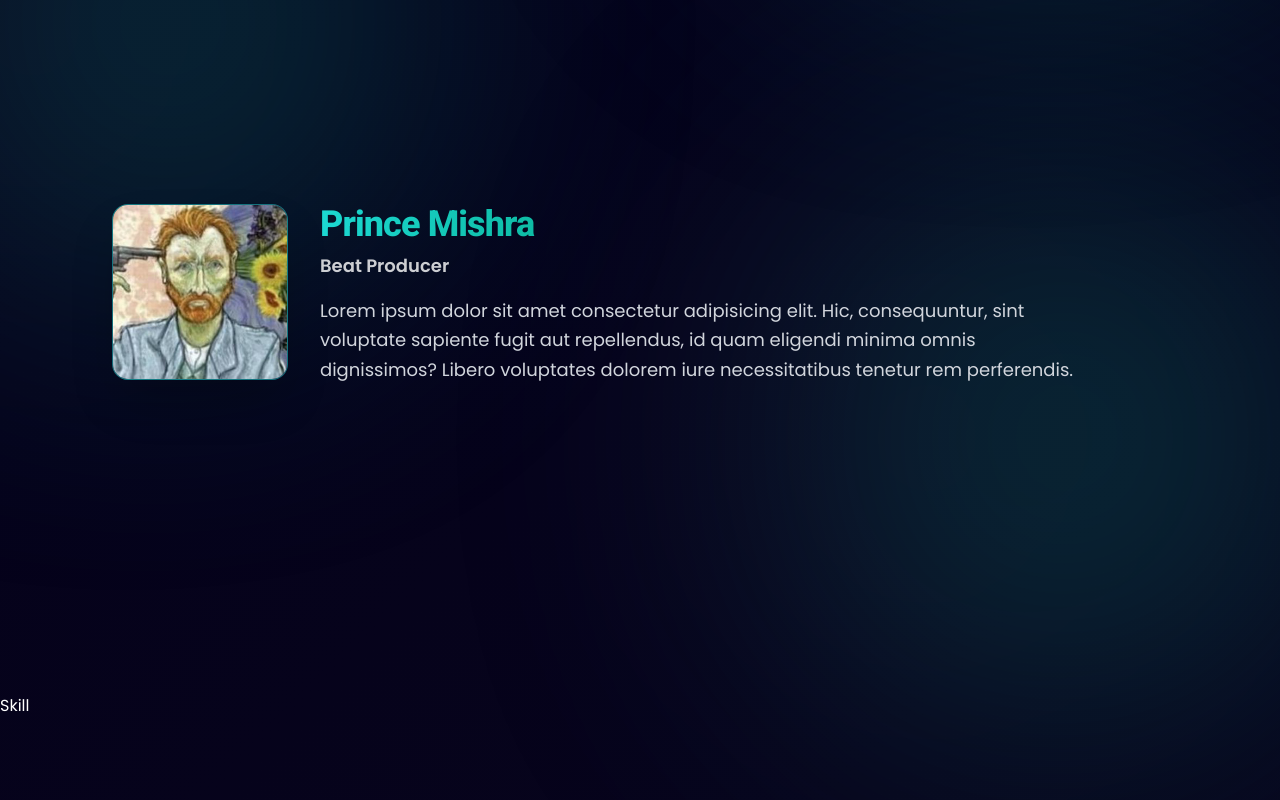
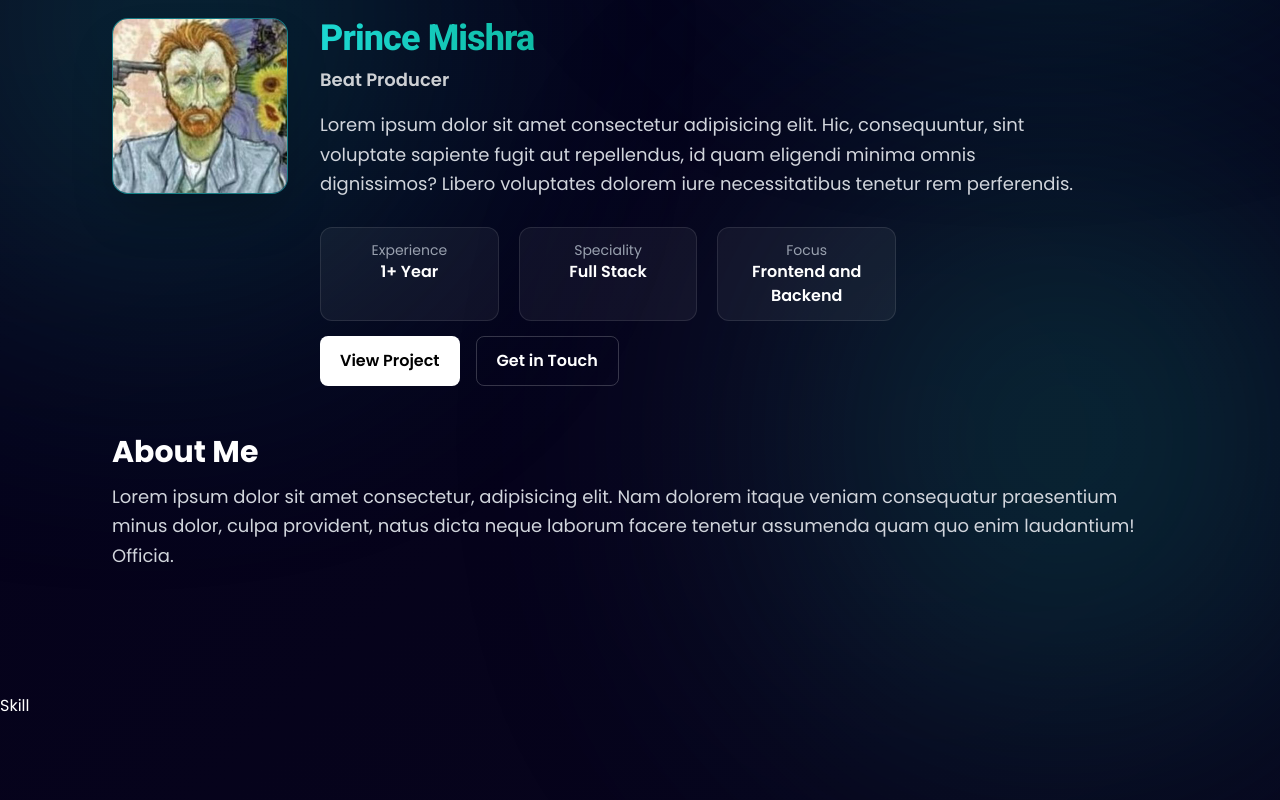
Before and after one commit to IPrincemishra/producer-portfolio, a React (Vite) app: page / in a window 1280 px wide. Shown: the part 906-1706 px from the top of the page. Built offline with nearby package versions, Linux system fonts and the light colour scheme.

Commit message:
About page✔️

```diff
--- a/src/sections/About.jsx
+++ b/src/sections/About.jsx
@@ -3,6 +3,22 @@ import { motion } from 'framer-motion';
 import AVATAR from "./../assets/avatar.jpg"
 
 const About = () => {
+
+    const stats = [
+        {
+            label: "Experience",
+            value: "1+ Year"
+        },
+        {
+            label: "Speciality",
+            value: "Full Stack"
+        },
+        {
+            label: "Focus",
+            value: "Frontend and Backend"
+        },
+    ]
+
     return (
         <div className='relative'>
             <div className='absolute inset-0'>
@@ -18,7 +34,9 @@ const About = () => {
                         transition={{ duration: 0.6 }}
                         viewport={{ once: true, amount: 0.4 }}
                     >
-                        <motion.div className='relative w-40 h-40 md:w-44 md:h-44 overflow-hidden rounded-2xl  shadow-2xl bg-linear-to-br from-[#1cd8d2]/20 to-[#302b63]/20 border border-[#1cd8d2]/45'>
+                        <motion.div className='relative w-40 h-40 md:w-44 md:h-44 overflow-hidden rounded-2xl  shadow-2xl bg-linear-to-br from-[#1cd8d2]/20 to-[#302b63]/20 border border-[#1cd8d2]/45'
+                            whileHover={{ scale: 1.02 }}
+                            transition={{ type: "spring", stiffness: 200, damping: 18 }}>
                             <img src={AVATAR} alt="Profile" className='absolute inset-0' />
                         </motion.div>
                         <div className='flex-1 flex flex-col justify-center text-center md:text-left '>
@@ -27,8 +45,45 @@ const About = () => {
                             </h2>
                             <p className='mt-2 text-lg text-white/80 font-semibold'>Beat Producer</p>
                             <p className='mt-4 text-gray-300 leading-relaxed text-base sm:text-lg max-w-2xl md:max-w-3xl'>Lorem ipsum dolor sit amet consectetur adipisicing elit. Hic, consequuntur, sint voluptate sapiente fugit aut repellendus, id quam eligendi minima omnis dignissimos? Libero voluptates dolorem iure necessitatibus tenetur rem perferendis.</p>
+                            <div className='mt-5 grid grid-cols-2 sm:grid-cols-3 gap-2  sm:gap-5 max-w-xl'>
+                                {
+                                    stats.map((item, i) => (
+                                        <motion.div
+                                            key={i}
+                                            className='rounded-xl border border-white/10 bg-white/5 px-4 py-3 text-center'
+                                            initial={{ opacity: 0, y: 10 }}
+                                            whileInView={{ opacity: 1, y: 9 }}
+                                            transition={{ delay: 0.05 * i, duration: 0.4 }}
+                                            viewport={{ once: true, amount: 0.3 }}
+                                        >
+                                            <div className='text-sm  text-gray-400'>
+                                                {item.label}
+                                            </div>
+                                            <div className='text-base  font-semibold'>
+                                                {item.value}
+                                            </div>
+                                        </motion.div>
+                                    ))
+                                }
+                            </div>
+                            <div className='mt-6 flex flex-col sm:flex-row gap-3 sm:gap-4 justify-center md:justify-start'>
+                                <a href="#project" className='inline-flex items-center justify-center rounded-lg bg-white text-black font-semibold px-5 py-3 hover:bg-gray-200 transition duration-300'>View Project</a>
+                                <a href="#contact" className='inline-flex items-center justify-center rounded-lg border border-white/20 text-white font-semibold px-5 py-3 hover:bg-white/20 transition duration-300'>Get in Touch</a>
+                            </div>
                         </div>
                     </motion.div>
+
+                    <motion.div
+                        className='text-center md:text-left'
+                        initial={{ opacity: 0, x: -30 }}
+                        whileInView={{ opacity: 1, x: 0 }}
+                        transition={{ duration: 0.6 }}
+                        viewport={{ once: true, amount: 0.4 }}
+                    >
+                        <h3 className='text-2xl sm:text-3xl font-bold text-white mb-3'>About Me</h3>
+                        <p className='text-gray-300 leading-relaxed text-base sm:text-lg'>Lorem ipsum dolor sit amet consectetur, adipisicing elit. Nam dolorem itaque veniam consequatur praesentium minus dolor, culpa provident, natus dicta neque laborum facere tenetur assumenda quam quo enim laudantium! Officia.</p>
+                    </motion.div>
+
                 </div>
             </section>
 
```
